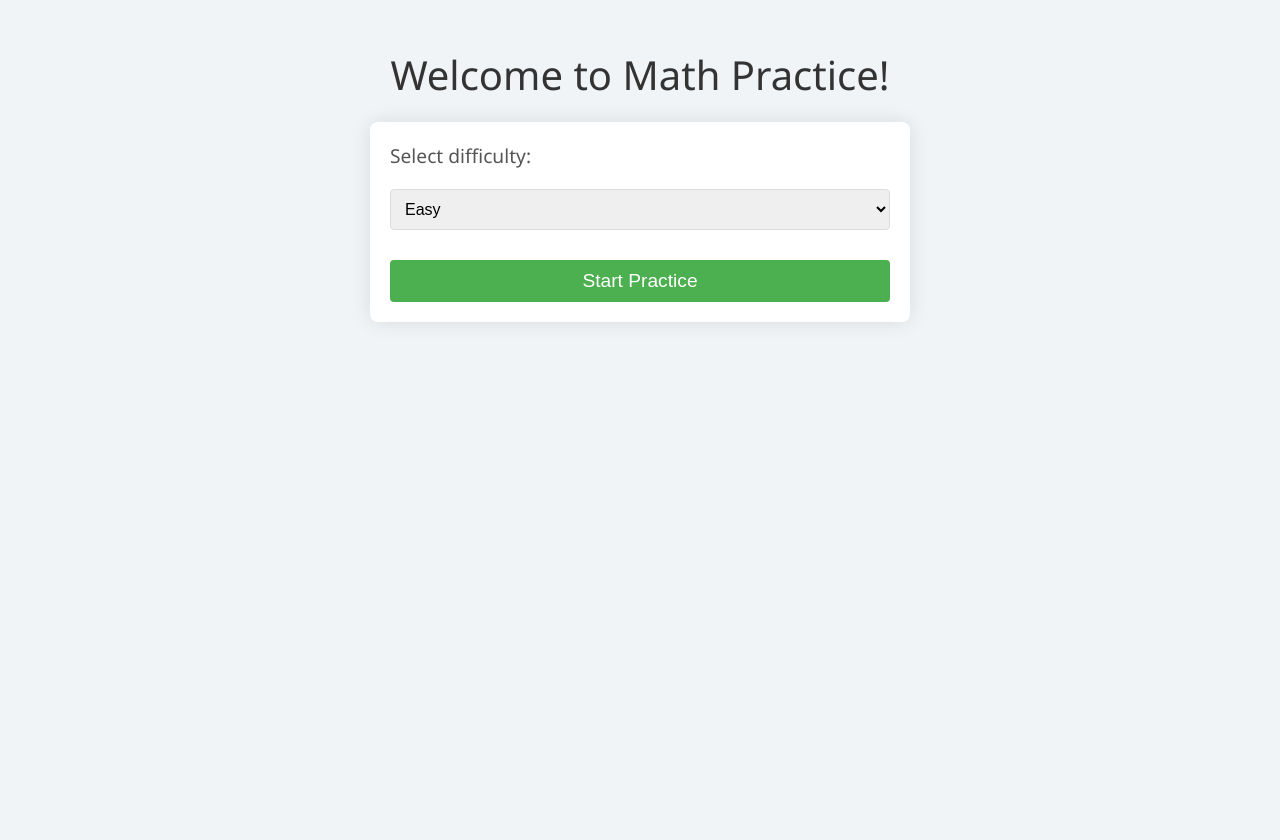
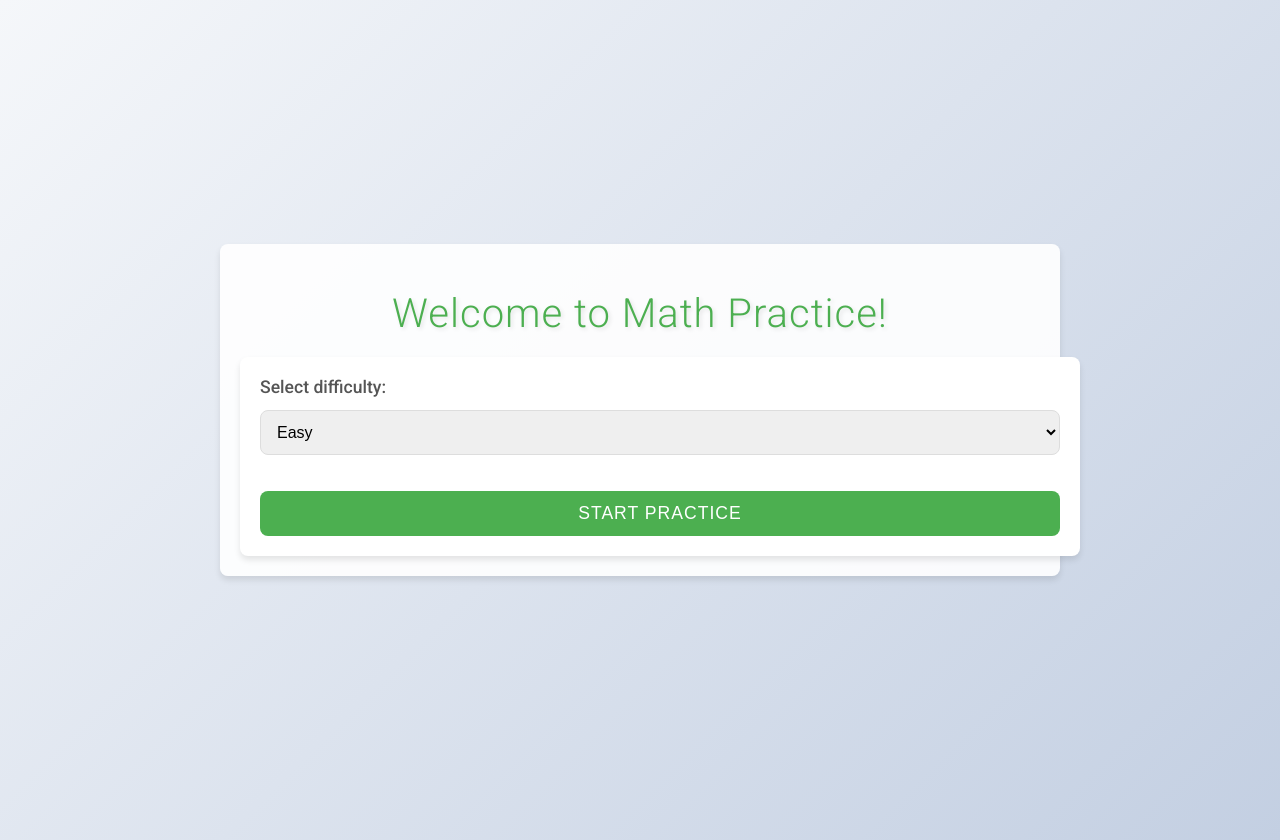
Before and after one commit to MoeAbdel04/CTS-285, a Flask app: page / in a window 1280 px wide. Before the commit the page ends 322 px from the top, so only its background shows below. Run offline with Flask 3, Linux system fonts and the light colour scheme.

Commit message:
enhanced design

```diff
--- a/dataman/static/css/style.css
+++ b/dataman/static/css/style.css
@@ -1,4 +1,5 @@
-/* Define CSS Variables */
+/* Enhanced CSS for Math Practice App */
+
 :root {
     --primary-color: #4CAF50;
     --primary-color-hover: #45a049;
@@ -8,111 +9,161 @@
     --font-color: #333;
     --light-font-color: #555;
     --border-color: #ddd;
-    --box-shadow: 0 0 20px rgba(0, 0, 0, 0.1);
+    --box-shadow: 0 4px 6px rgba(0, 0, 0, 0.1);
     --transition-duration: 0.3s;
     --base-padding: 20px;
     --base-margin: 20px;
+    --border-radius: 8px;
+    --gradient-bg: linear-gradient(135deg, #f5f7fa 0%, #c3cfe2 100%);
 }
 
-/* General Styling */
 body {
-    font-family: 'Segoe UI', Tahoma, Geneva, Verdana, sans-serif;
-    background-color: var(--background-color);
+    font-family: 'Roboto', 'Segoe UI', Tahoma, Geneva, Verdana, sans-serif;
+    background: var(--gradient-bg);
     margin: 0;
     padding: var(--base-padding);
     color: var(--font-color);
     transition: background-color var(--transition-duration) ease-in-out;
+    min-height: 100vh;
+    display: flex;
+    flex-direction: column;
+    align-items: center;
+    justify-content: center;
+}
+
+.container {
+    max-width: 800px;
+    width: 100%;
+    background-color: rgba(255, 255, 255, 0.9);
+    border-radius: var(--border-radius);
+    box-shadow: var(--box-shadow);
+    padding: var(--base-padding);
+    margin-bottom: var(--base-margin);
 }
 
 h1, h2 {
-    color: var(--font-color);
+    color: var(--primary-color);
     text-align: center;
     margin-bottom: var(--base-margin);
     font-weight: 300;
+    letter-spacing: 1px;
 }
 
 h1 {
     font-size: 2.5rem;
     animation: fadeIn var(--transition-duration) ease-in-out;
+    text-shadow: 2px 2px 4px rgba(0,0,0,0.1);
 }
 
 h2 {
     font-size: 1.8rem;
+    color: var(--secondary-color);
 }
 
-/* Center Content */
 form, table {
-    max-width: 500px;
-    margin: 0 auto;
+    width: 100%;
     padding: var(--base-padding);
     background-color: #fff;
-    border-radius: 8px;
+    border-radius: var(--border-radius);
     box-shadow: var(--box-shadow);
     animation: fadeInUp var(--transition-duration) ease-out;
 }
 
 label {
-    font-size: 1.2rem;
+    font-size: 1.1rem;
     display: block;
-    margin-bottom: 10px;
+    margin-bottom: 5px;
     color: var(--light-font-color);
+    font-weight: 500;
 }
 
 input[type="text"], input[type="number"], textarea, select {
-    padding: 10px;
+    padding: 12px;
     font-size: 1rem;
-    margin: 10px 0;
+    margin: 8px 0 16px;
     width: 100%;
     border: 1px solid var(--border-color);
-    border-radius: 4px;
+    border-radius: var(--border-radius);
     box-sizing: border-box;
+    transition: border-color var(--transition-duration), box-shadow var(--transition-duration);
+}
+
+input[type="text"]:focus, input[type="number"]:focus, textarea:focus, select:focus {
+    border-color: var(--primary-color);
+    box-shadow: 0 0 0 2px rgba(76, 175, 80, 0.2);
+    outline: none;
 }
 
 button {
-    padding: 10px 20px;
+    padding: 12px 24px;
     background-color: var(--primary-color);
     color: white;
     border: none;
     cursor: pointer;
-    font-size: 1.2rem;
+    font-size: 1.1rem;
+    font-weight: 500;
     width: 100%;
-    border-radius: 4px;
+    border-radius: var(--border-radius);
     margin-top: var(--base-margin);
-    transition: background-color var(--transition-duration), transform var(--transition-duration);
+    transition: all var(--transition-duration);
+    text-transform: uppercase;
+    letter-spacing: 1px;
 }
 
 button:hover {
     background-color: var(--primary-color-hover);
-    transform: scale(1.05);
+    transform: translateY(-2px);
+    box-shadow: 0 4px 8px rgba(0, 0, 0, 0.2);
+}
+
+button:active {
+    transform: translateY(0);
+    box-shadow: 0 2px 4px rgba(0, 0, 0, 0.1);
 }
 
 a {
     text-align: center;
-    display: block;
+    display: inline-block;
     color: var(--secondary-color);
     text-decoration: none;
     margin-top: var(--base-margin);
-    font-size: 1.2rem;
-    animation: fadeInUp var (--transition-duration) ease-out;
+    font-size: 1.1rem;
+    animation: fadeInUp var(--transition-duration) ease-out;
+    transition: all var(--transition-duration);
+    border-bottom: 2px solid transparent;
 }
 
 a:hover {
-    text-decoration: underline;
     color: var(--secondary-color-hover);
+    border-bottom: 2px solid var(--secondary-color-hover);
 }
 
 table {
     width: 100%;
-    border-collapse: collapse;
+    border-collapse: separate;
+    border-spacing: 0;
+    margin-top: var(--base-margin);
 }
 
 th, td {
-    padding: 10px;
+    padding: 12px;
     text-align: left;
     border-bottom: 1px solid var(--border-color);
 }
 
 th {
+    background-color: var(--primary-color);
+    color: white;
+    font-weight: 500;
+    text-transform: uppercase;
+    letter-spacing: 1px;
+}
+
+tr:last-child td {
+    border-bottom: none;
+}
+
+tr:nth-child(even) {
     background-color: #f8f8f8;
 }
 
@@ -127,44 +178,42 @@ th {
     100% { opacity: 1; transform: translateY(0); }
 }
 
-/* Input Focus Styles */
-input:focus, select:focus {
-    border-color: var(--primary-color);
-    outline: none;
-}
-
 /* Additional Styling */
-textarea {
-    resize: vertical;
-}
-
-input[type="number"] {
-    -moz-appearance: textfield;
-}
-
-input[type="number"]::-webkit-outer-spin-button,
-input[type="number"]::-webkit-inner-spin-button {
-    -webkit-appearance: none;
-    margin: 0;
-}
-
-button:disabled {
-    background-color: #ccc;
-    cursor: not-allowed;
-}
-
-form {
-    display: flex;
-    flex-direction: column;
-}
-
-form > div {
-    margin-bottom: 15px;
-}
-
 .error-message {
-    color: red;
+    color: #d32f2f;
     font-size: 0.9rem;
     margin-top: -10px;
     margin-bottom: 10px;
+    animation: shake 0.82s cubic-bezier(.36,.07,.19,.97) both;
 }
+
+@keyframes shake {
+    10%, 90% { transform: translate3d(-1px, 0, 0); }
+    20%, 80% { transform: translate3d(2px, 0, 0); }
+    30%, 50%, 70% { transform: translate3d(-4px, 0, 0); }
+    40%, 60% { transform: translate3d(4px, 0, 0); }
+}
+
+/* Responsive Design */
+@media (max-width: 600px) {
+    body {
+        padding: 10px;
+    }
+
+    .container {
+        padding: 15px;
+    }
+
+    h1 {
+        font-size: 2rem;
+    }
+
+    h2 {
+        font-size: 1.5rem;
+    }
+
+    input[type="text"], input[type="number"], textarea, select, button {
+        font-size: 1rem;
+        padding: 10px;
+    }
+}
--- a/dataman/templates/history.html
+++ b/dataman/templates/history.html
@@ -4,9 +4,11 @@
     <meta charset="UTF-8">
     <meta name="viewport" content="width=device-width, initial-scale=1.0">
     <title>Math Practice - History and Grade</title>
+    <link href="https://fonts.googleapis.com/css2?family=Roboto:wght@300;400;500&display=swap" rel="stylesheet">
     <link rel="stylesheet" href="{{ url_for('static', filename='css/style.css') }}">
 </head>
 <body>
+    <div class="container">
         <h1>Your Math Practice History</h1>
         <h2>Score: {{ score }} / {{ total_questions }}</h2>
         <h2>Grade: {{ grade }}%</h2>
@@ -30,5 +32,6 @@
         </table>
         <br>
         <a href="/">Start a new practice session</a>
+    </div>
 </body>
 </html>
--- a/dataman/templates/index.html
+++ b/dataman/templates/index.html
@@ -4,9 +4,11 @@
     <meta charset="UTF-8">
     <meta name="viewport" content="width=device-width, initial-scale=1.0">
     <title>Math Practice - Set Difficulty</title>
+    <link href="https://fonts.googleapis.com/css2?family=Roboto:wght@300;400;500&display=swap" rel="stylesheet">
     <link rel="stylesheet" href="{{ url_for('static', filename='css/style.css') }}">
 </head>
 <body>
+    <div class="container">
         <h1>Welcome to Math Practice!</h1>
         <form action="/set_difficulty" method="POST">
             <label for="difficulty">Select difficulty:</label>
@@ -17,5 +19,6 @@
             </select>
             <button type="submit" aria-label="Start Practice">Start Practice</button>
         </form>
+    </div>
 </body>
 </html>
--- a/dataman/templates/result.html
+++ b/dataman/templates/result.html
@@ -4,9 +4,11 @@
     <meta charset="UTF-8">
     <meta name="viewport" content="width=device-width, initial-scale=1.0">
     <title>Math Practice - Solve Problem</title>
+    <link href="https://fonts.googleapis.com/css2?family=Roboto:wght@300;400;500&display=swap" rel="stylesheet">
     <link rel="stylesheet" href="{{ url_for('static', filename='css/style.css') }}">
 </head>
 <body>
+    <div class="container">
         <h1>Solve the problem:</h1>
         <p>{{ problem }}</p>
         {% if feedback %}
@@ -22,6 +24,6 @@
             <button type="submit" name="next" value="Next Question">Next Question</button>
             <button type="submit" name="quit" value="Quit">Quit</button>
         </form>
-    <br>
+    </div>
 </body>
 </html>
```
Lines whose indentation alone changed are shown as unchanged.
